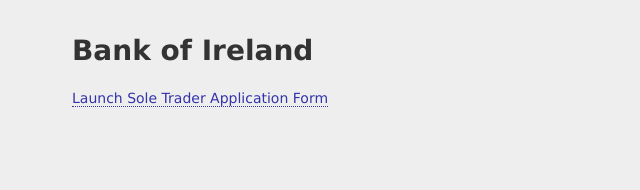
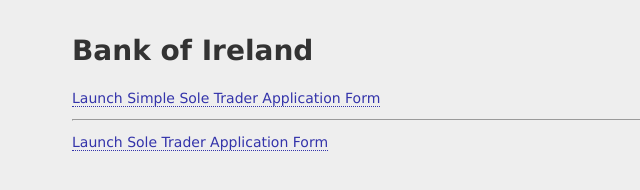
Before and after one commit to docuserv/docuserv.github.io, a plain HTML site: page boi/index.html in a window 1280 px wide. Shown: the whole page, without its empty margins (0-640 px from the left). Drawn offline with Linux system fonts and the light colour scheme.

Commit message:
Update index.html

```diff
--- a/boi/index.html
+++ b/boi/index.html
@@ -8,6 +8,8 @@
 	</head>
 	<body>
 		<h1>Bank of Ireland</h1>
+		<a href="https://demo.docusign.net/Member/PowerFormSigning.aspx?PowerFormId=82bc5c36-5079-42bc-87a5-16b9c845133e&env=demo&v=2">Launch Simple Sole Trader Application Form</a>
+		<hr/>
 		<a href="https://demo.docusign.net/Member/PowerFormSigning.aspx?PowerFormId=f55b8ae9-807e-4b14-beec-b95f165ccca6&env=demo&v=2">Launch Sole Trader Application Form</a>
 	</body>
 </html>
```
